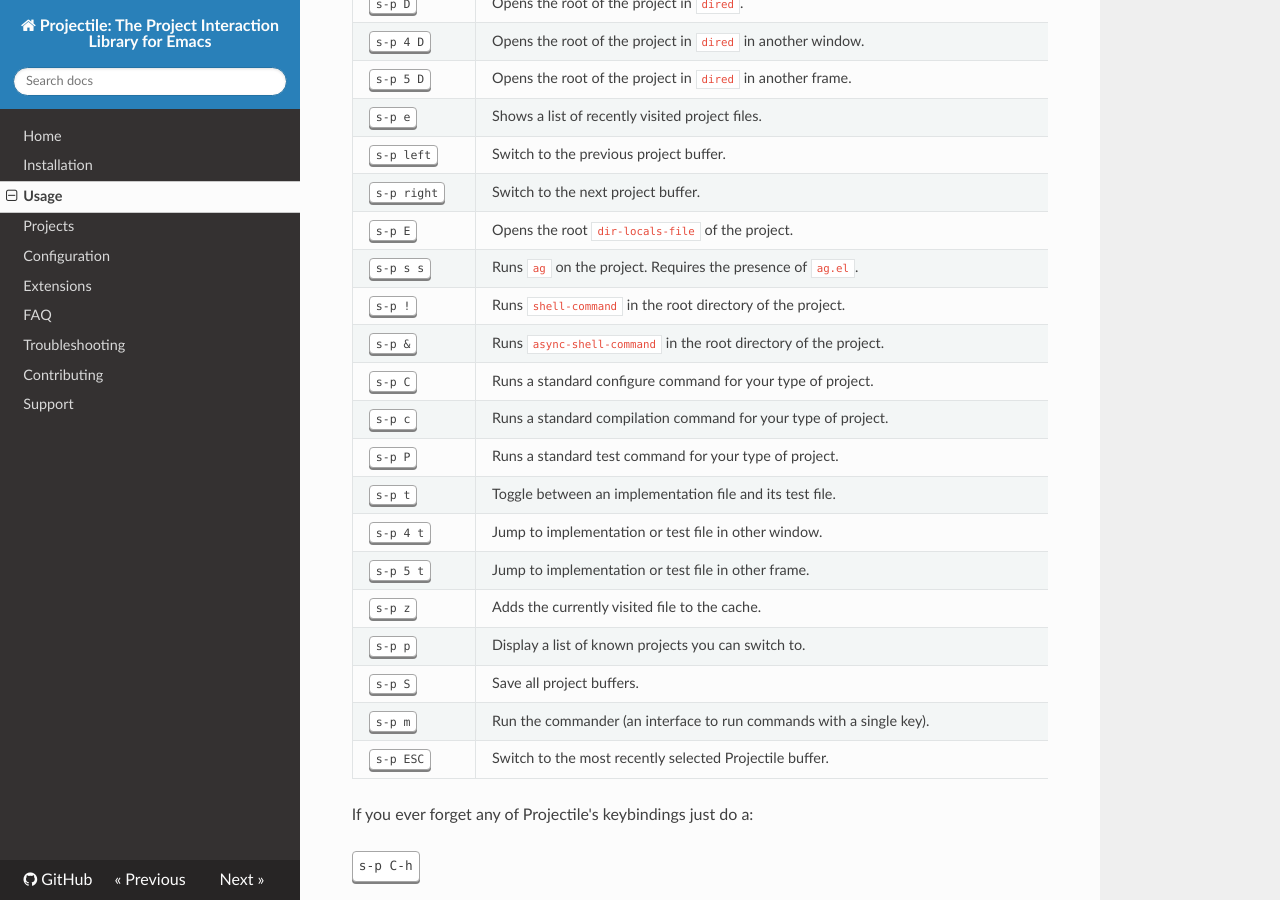
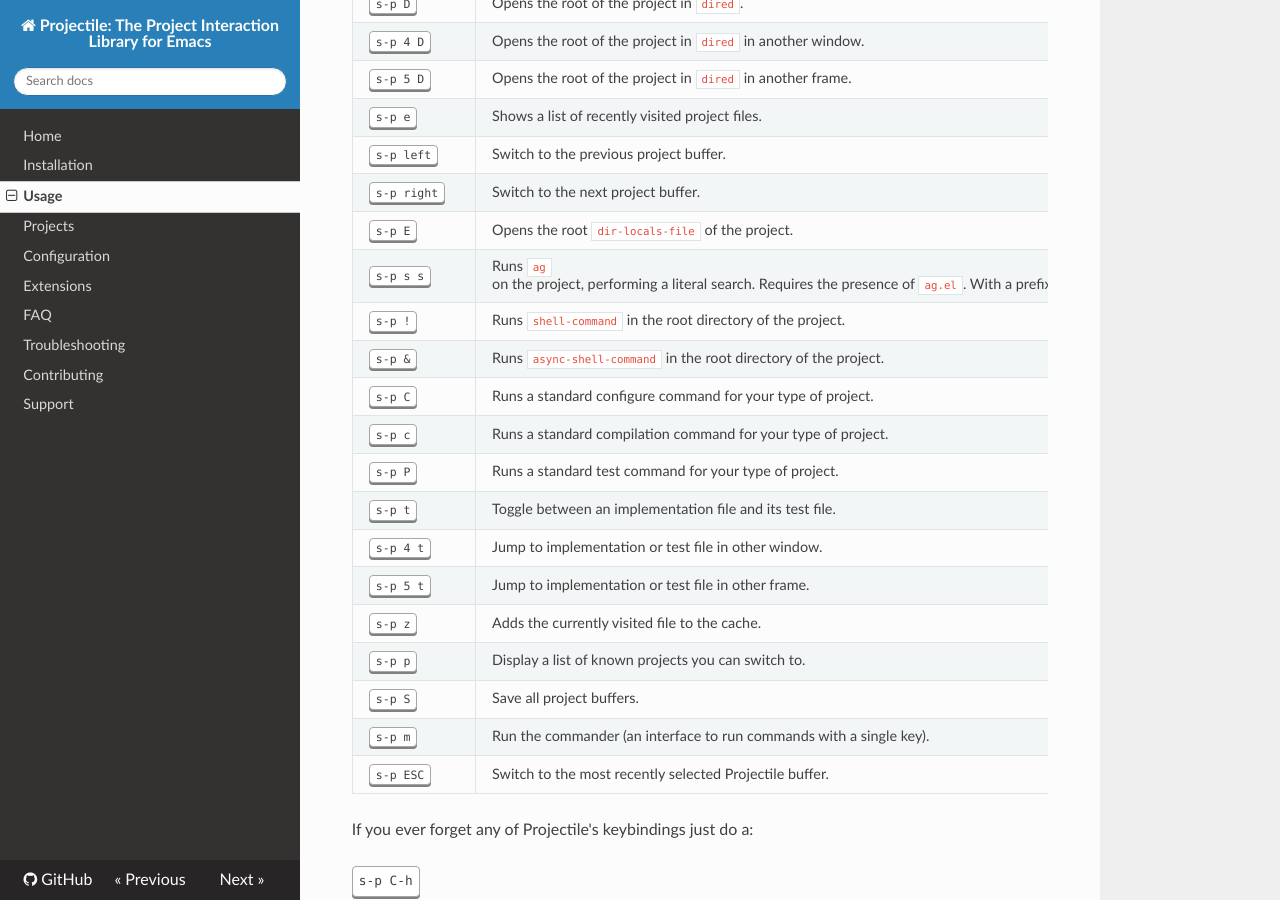
Before and after one commit to bbatsov/projectile, an MkDocs documentation site: the page built from doc/usage.md, in a window 1280 px wide and 900 px high, scrolled down 2684 px. Built offline with MkDocs 1.6.1, drawn with Linux system fonts in a browser that asks for light colours; nearby versions of some CDN libraries; old or Windows-style settings are respelled for this version of MkDocs.

Commit message:
Document prefix arg on ag.el
I wasn't able to locate this info in the docs, so I hope this is helpful.

```diff
--- a/doc/usage.md
+++ b/doc/usage.md
@@ -97,7 +97,7 @@
 <kbd>s-p left</kbd> | Switch to the previous project buffer.
 <kbd>s-p right</kbd> | Switch to the next project buffer.
 <kbd>s-p E</kbd> | Opens the root `dir-locals-file` of the project.
-<kbd>s-p s s</kbd> | Runs `ag` on the project. Requires the presence of `ag.el`.
+<kbd>s-p s s</kbd> | Runs `ag` on the project, performing a literal search. Requires the presence of `ag.el`. With a prefix argument it will perform a regex search.
 <kbd>s-p !</kbd> | Runs `shell-command` in the root directory of the project.
 <kbd>s-p &</kbd> | Runs `async-shell-command` in the root directory of the project.
 <kbd>s-p C</kbd> | Runs a standard configure command for your type of project.
```
